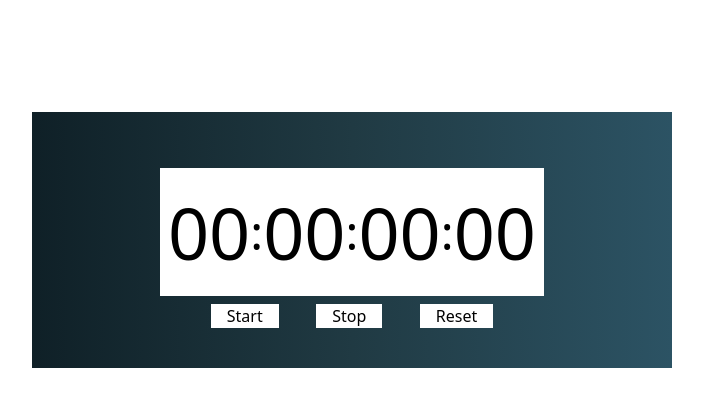
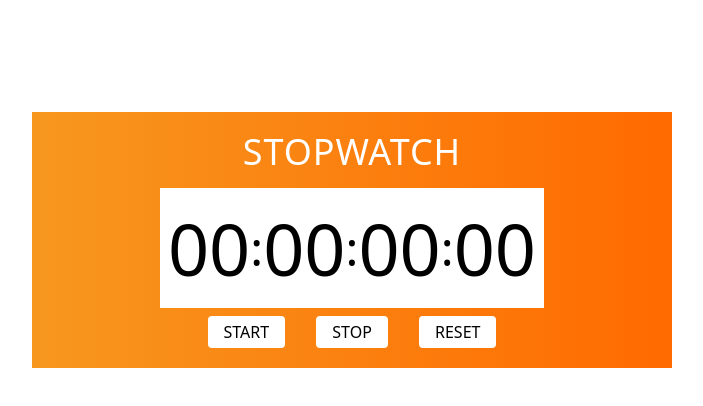
Before and after one commit to FixxooXD/Stoprwatch.js, a website: page index.html in a window 1280 px wide. Shown: the whole page, without its empty margins (288-991 px from the left). Drawn offline with Linux system fonts and the light colour scheme.

Commit message:
added more functionality

```diff
--- a/index.html
+++ b/index.html
@@ -4,18 +4,29 @@
     <meta charset="UTF-8">
     <meta http-equiv="X-UA-Compatible" content="IE=edge">
     <meta name="viewport", initial-scale=1.0">
+    <link href="https://fonts.googleapis.com/css2?family=Zilla+Slab&display=swap" rel="stylesheet">
     <link rel="stylesheet" href="./styles.css">
     <style>
         #content-box {
-  background-image: linear-gradient(to right, #0F2027 , #203A43, #2C5364);
+          background-image: linear-gradient(to right, #F7971E, #ff6a00);
+
+}
+#seconds{
+  transition: all 0.2s ease;
+}
+#header{
+  font-family: 'Zilla Slab', serif;
 }
     </style>
     <title>StopWatch</title>
 </head>
-<body>
+<body class="">
+  <div id="header-wrapper" class="flex flex-col">
+
     <!-- content-Box -->
-    <div id="content-box" class="flex flex-col h-64 w-3/6 ml-auto mr-auto mt-28  ">
-      <div class="flex flex-row w-96 h-32 bg-white justify-center items-center ml-auto mr-auto mt-14">
+    <div id="content-box" class="flex flex-col h-64 w-3/6 ml-auto mr-auto mt-28 p-5 ">
+      <div class=" text-center  "><span class="header text-4xl font-medium tracking-wide text-white">STOPWATCH</span></div>
+      <div class="flex flex-row w-96 h-32 bg-white justify-center items-center ml-auto mr-auto mt-4  ">
         <div><span id="hours" class="text-7xl">00</span></div>
         <div><span class="text-5xl">:</span></div>
         <div><span id="mins" class="text-7xl">00</span></div>
@@ -25,19 +36,17 @@
         <div ><span id="milisec" class="text-7xl">00</span></div>
       </div>
       <div class=" flex flex-row w-80 ml-auto mr-auto mt-2  justify-center justify-around">
-        <button id="start"  onclick="start()" class="bg-white px-4"><span>Start</span></button>
-        <button id="stop"  onclick="stop()" class="bg-white px-4"><span>Stop</span></button>
-        <button id="reset" onclick="reset()" class="bg-white px-4"><span>Reset</span></button>
+        <button id="start"  onclick="start()" class="bg-white px-4 py-1 rounded  "><span >START</span></button>
+        <button id="stop"  onclick="stop()" class="bg-white px-4 py-1 rounded"><span>STOP</span></button>
+        <button id="reset" onclick="reset()" class="bg-white px-4 py-1 ease-out duration-300 hover:ease-in rounded"><span>RESET</span></button>
       </div>
+
+
     </div>
 
+  </div>
     <!-- npx tailwindcss -i src/tailwind.css -o ./styles.css --watch  -->
     <script>
-        // const hours = document.getElementById("hours");
-        // const minutes = document.getElementById("mins");
-        // const seconds = document.getElementById("seconds");
-        // const milisec = document.getElementById("milisec");
-        console.log(milisec)
 
         var hrs = 0;
         var mins =0;
@@ -47,7 +56,10 @@
         let timer = false;
 
         function start(){
+
             timer =true;
+
+
             stopWatch();
         }
         function stop(){
@@ -86,12 +98,14 @@
             mins =  0;
             sec =0;
            }
-
+            // makeing variables to add 0 if the sec,hrs,mins is less than 10
            var secString = sec;
            var minString = mins;
            var hrString = hrs;
-
-
+           var miliSecs = mili;
+           if(miliSecs < 10){
+            miliSecs = "0"+miliSecs;
+           }
 
            if(sec<10){
             secString = "0"+secString;
@@ -106,7 +120,7 @@
             document.getElementById("seconds").innerHTML = secString;
             document.getElementById("hours").innerHTML = hrString;
             document.getElementById("mins").innerHTML = minString;
-            document.getElementById("milisec").innerHTML = mili;
+            document.getElementById("milisec").innerHTML = miliSecs;
 
              setTimeout(stopWatch,10);
           }
```
Also changed, not shown: styles.css.
